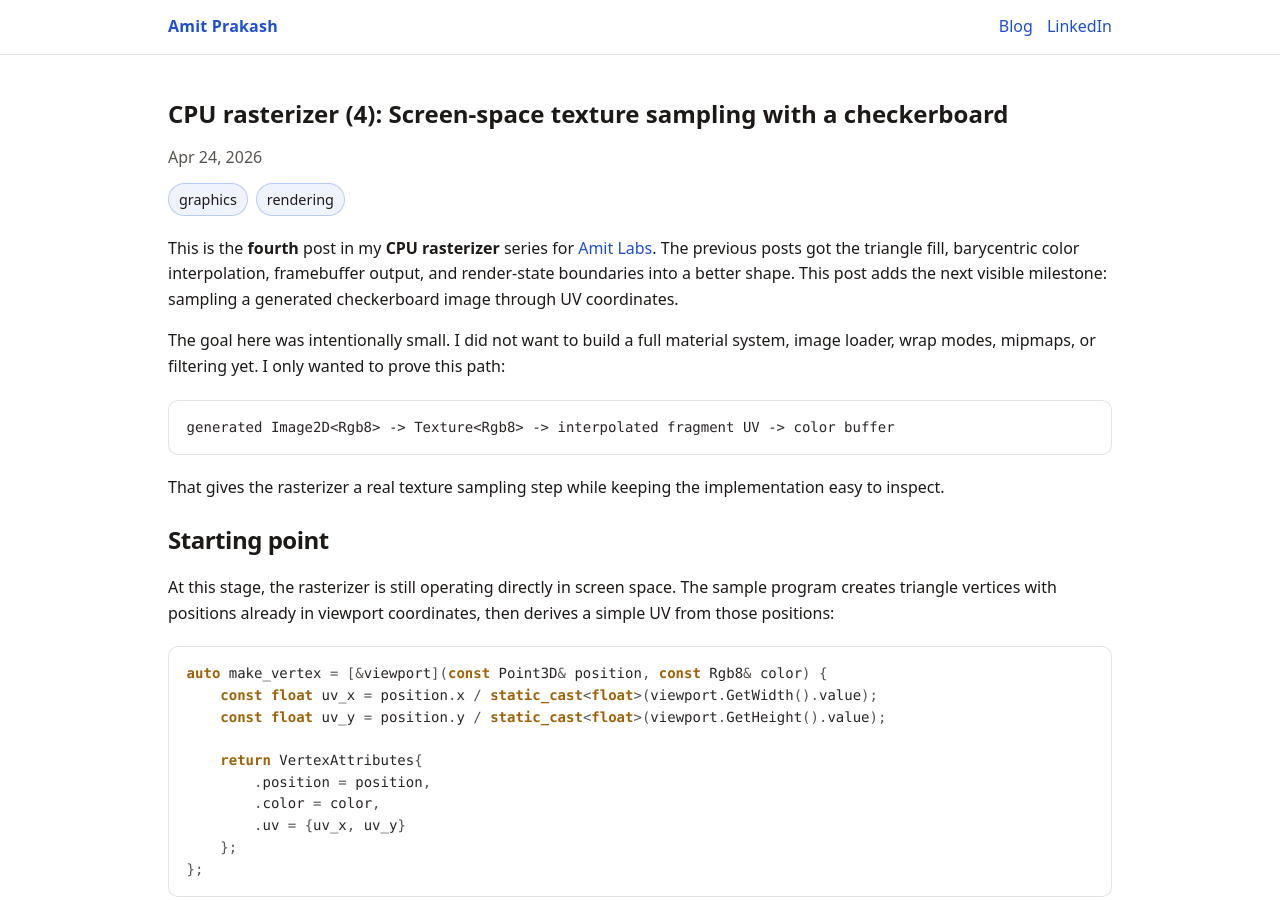
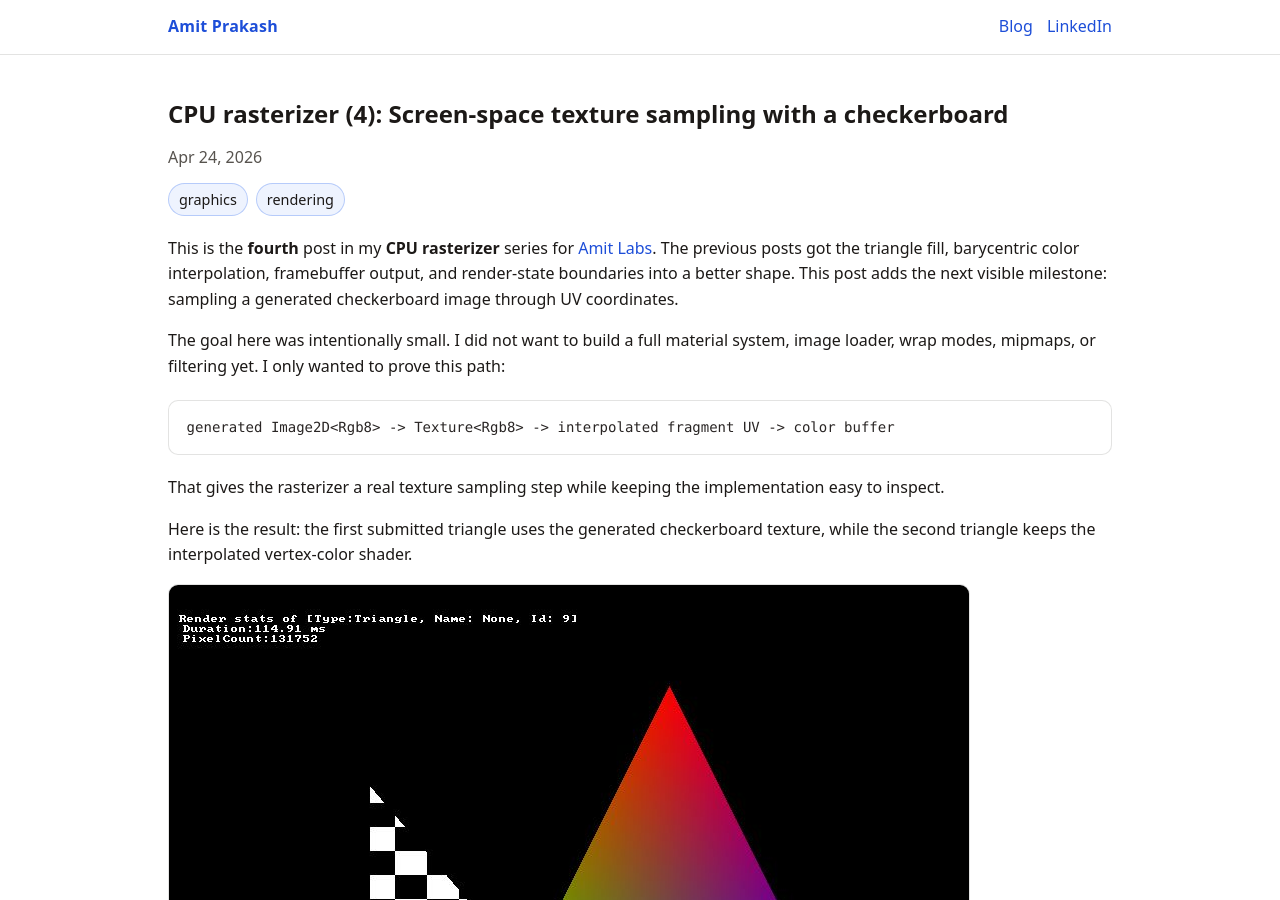
Before and after one commit to amitprakash07/amitprakash07.github.io, a Jekyll site: the page built from _posts/computer-graphics/cpu-rasterizer/2026-04-24-cpu-rasterizer-screen-space-texture-sampling.md, in a window 1280 px wide and 900 px high. Built offline with Jekyll 4.4.1, drawn with Linux system fonts in a browser that asks for light colours.

Commit message:
Add asset tot he blog

````diff
--- a/_posts/computer-graphics/cpu-rasterizer/2026-04-24-cpu-rasterizer-screen-space-texture-sampling.md
+++ b/_posts/computer-graphics/cpu-rasterizer/2026-04-24-cpu-rasterizer-screen-space-texture-sampling.md
@@ -16,6 +16,10 @@ generated Image2D<Rgb8> -> Texture<Rgb8> -> interpolated fragment UV -> color bu
 ```
 
 That gives the rasterizer a real texture sampling step while keeping the implementation easy to inspect.
+
+Here is the result: the first submitted triangle uses the generated checkerboard texture, while the second triangle keeps the interpolated vertex-color shader.
+
+![Screen-space checkerboard texture sampled on one triangle]({{ '/assets/img/blog/2026/cpu-rasterizer/04-screen-space-texture-sampling/01_checkerboard_textured_triangle.jpg' | relative_url }})
 
 ## Starting point
 
````
Also changed, not shown: assets/img/blog/2026/cpu-rasterizer/04-screen-space-texture-sampling/01_checkerboard_textured_triangle.jpg (added).
